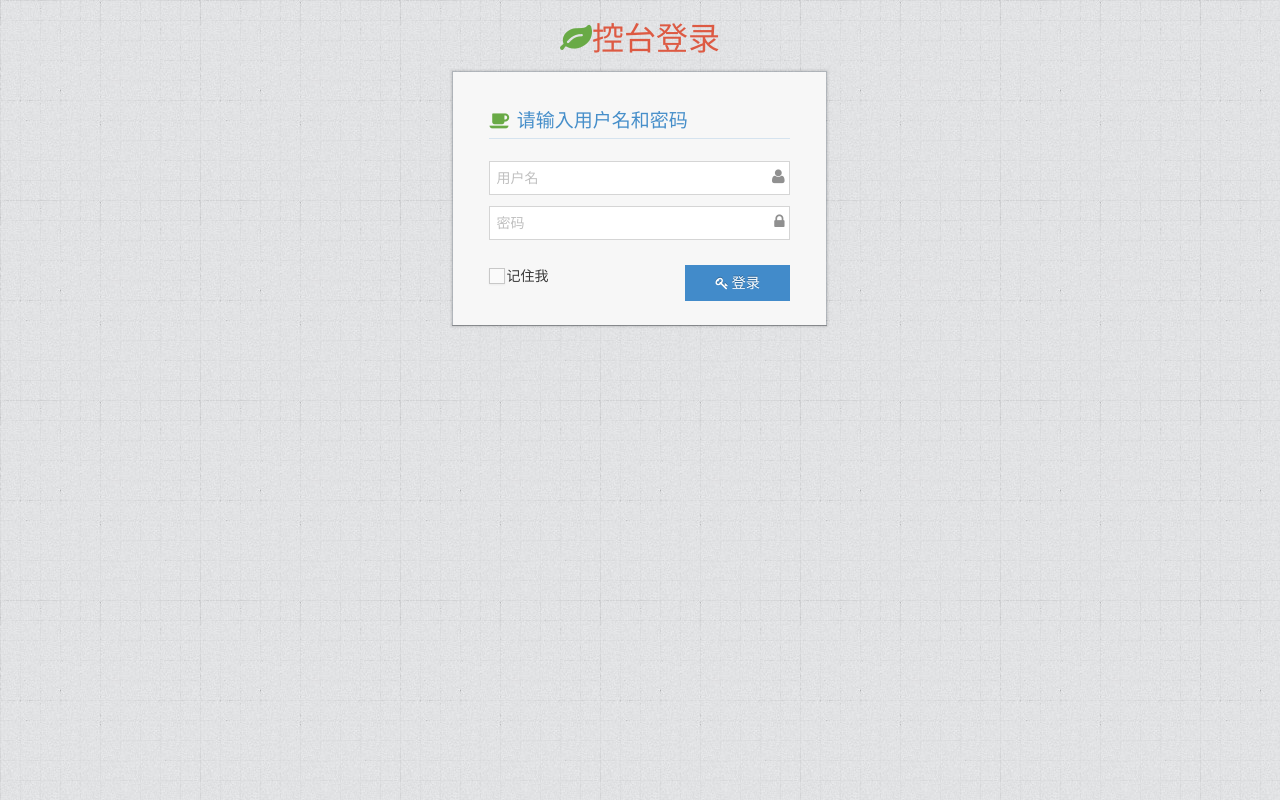
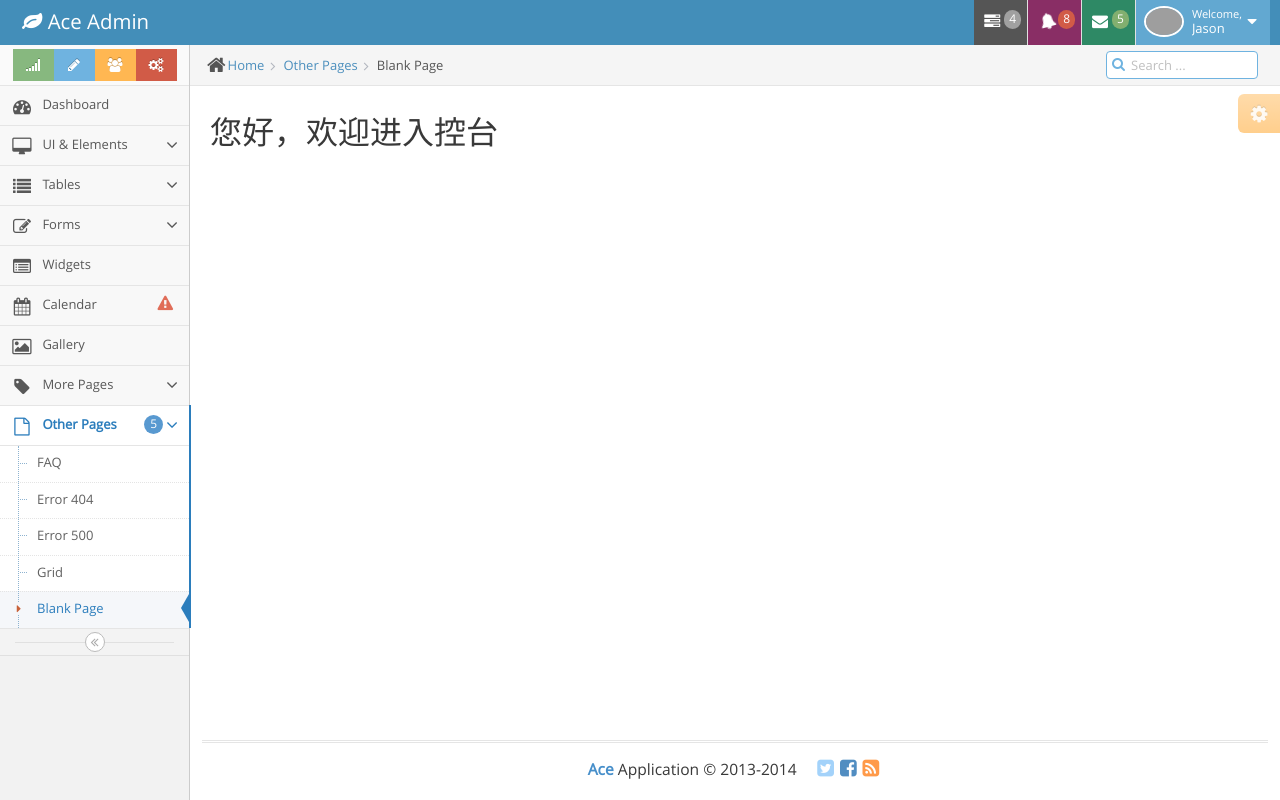
Before and after one commit to funnyboy77/course, a Vue app in the folder admin/: page /admin/welcome in a window 1280 px wide. Before the commit this address led to /login. Built offline with nearby package versions, Linux system fonts and the light colour scheme; grey boxes are pictures that could not be loaded.

Commit message:
增加welcome子路由，增加/admin/welcome子路由，router-view和子路由配合使用 注意：子路由的配置不要”/“开头

```diff
--- a/admin/src/views/admin.vue
+++ b/admin/src/views/admin.vue
@@ -940,7 +940,7 @@
             <div class="row">
               <div class="col-xs-12">
                 <!-- PAGE CONTENT BEGINS -->
-
+                  <router-view/>
                 <!-- PAGE CONTENT ENDS -->
               </div><!-- /.col -->
             </div><!-- /.row -->
--- /dev/null
+++ b/admin/src/views/admin/welcome.vue
@@ -0,0 +1,5 @@
+<template>
+<div>
+  <h1>您好，欢迎进入控台</h1>
+</div>
+</template>
```
Also changed, not shown: admin/src/router.js (+6 -1 lines).
